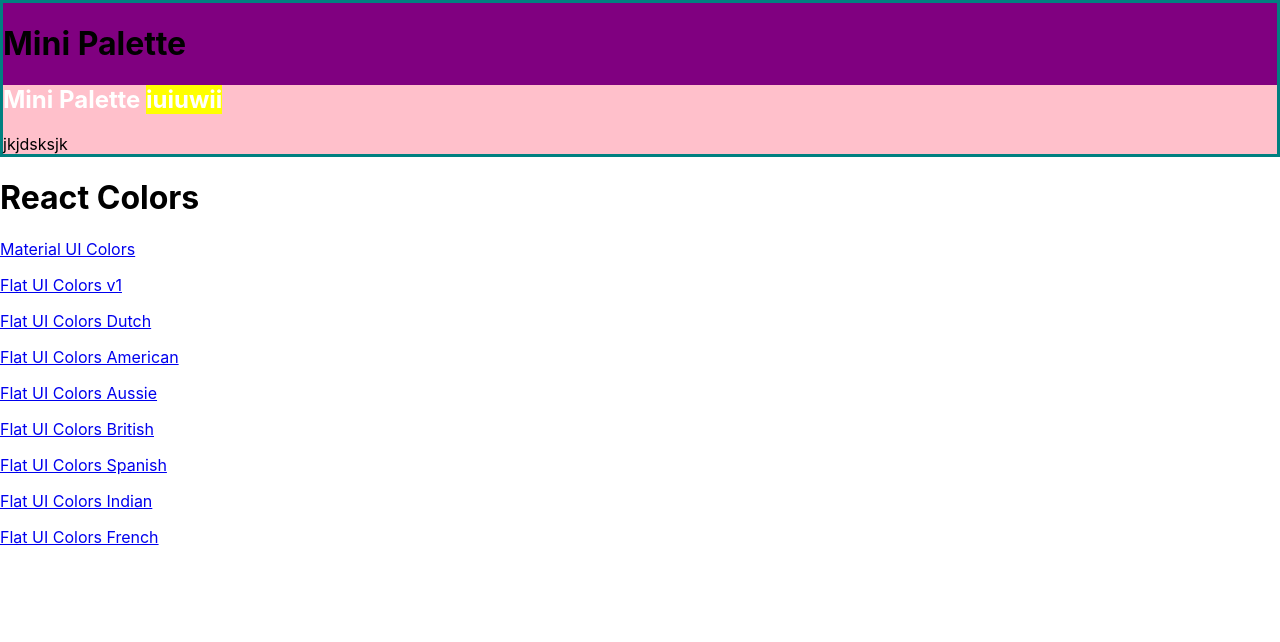
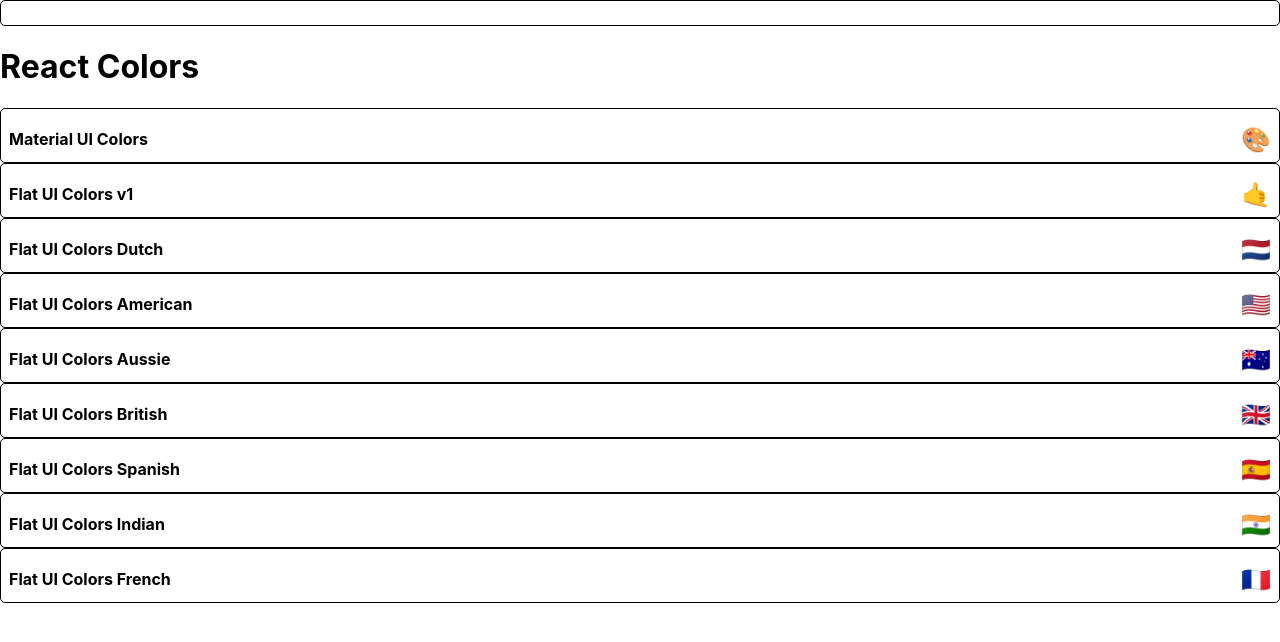
Before and after one commit to ScaryWings83289/Colors_App, a React (Create React App) app: page / in a window 1280 px wide. Shown: the top 642 px of the page. Built offline with nearby package versions, Linux system fonts and the light colour scheme; the HTML template or start-up script is replaced by a standard one.

Commit message:
Start Styling MiniPalette

```diff
--- a/src/MiniPalette.js
+++ b/src/MiniPalette.js
@@ -2,31 +2,43 @@
 import { withStyles } from "@material-ui/styles";
 
 const styles = {
-    main: {
-        backgroundColor: "purple",
-        border: "3px solid teal"
+    root: {
+        backgroundColor: "white",
+        border: "1px solid black",
+        borderRadius: "5px",
+        padding: "0.5rem",
+        position: "relative",
+        overflow: "hidden",
+        "&:hover": {
+            cursor: "pointer"
+        }
     },
-    secondary: {
-        backgroundColor: "pink",
-        "& h1": {
-            color: "white",
-            "& span": {
-                backgroundColor: "yellow"
-            }
-        }
+    colors: {
+        backgroundColor: "grey"
+    },
+    title: {
+        display: "flex",
+        justifyContent: "space-between",
+        alignItems: "center",
+        margin: "0",
+        color: "black",
+        paddingTop: "0.5rem",
+        fontSize: "1rem",
+        position: "relative"
+    },
+    emoji: {
+        marginLeft: "0.5rem",
+        fontSize: "1.5rem"
     }
 };
 
 function MiniPalette(props){
-    const { classes } = props;
+    const { classes, paletteName, emoji } = props;
     console.log(classes);
     return (
-        <div className={classes.main}>
-            <h1>Mini Palette</h1>
-            <section className={classes.secondary}>
-                <h1>Mini Palette <span>iuiuwii</span></h1>
-                <span>jkjdsksjk</span>
-            </section>
+        <div className={classes.root}>
+            <div className={classes.colors}></div>
+            <h5 className={classes.title}>{paletteName} <span className={classes.emoji}>{emoji}</span></h5>
         </div>
     );
 }
--- a/src/PaletteList.js
+++ b/src/PaletteList.js
@@ -10,9 +10,7 @@
                 <MiniPalette />
                 <h1>React Colors</h1>
                 {palettes.map(palette => (
-                    <p>
-                        <Link to={`/palette/${palette.id}`}>{palette.paletteName}</Link>
-                    </p>
+                    <MiniPalette {...palette} />
                 ))}
             </div>
         )
```
